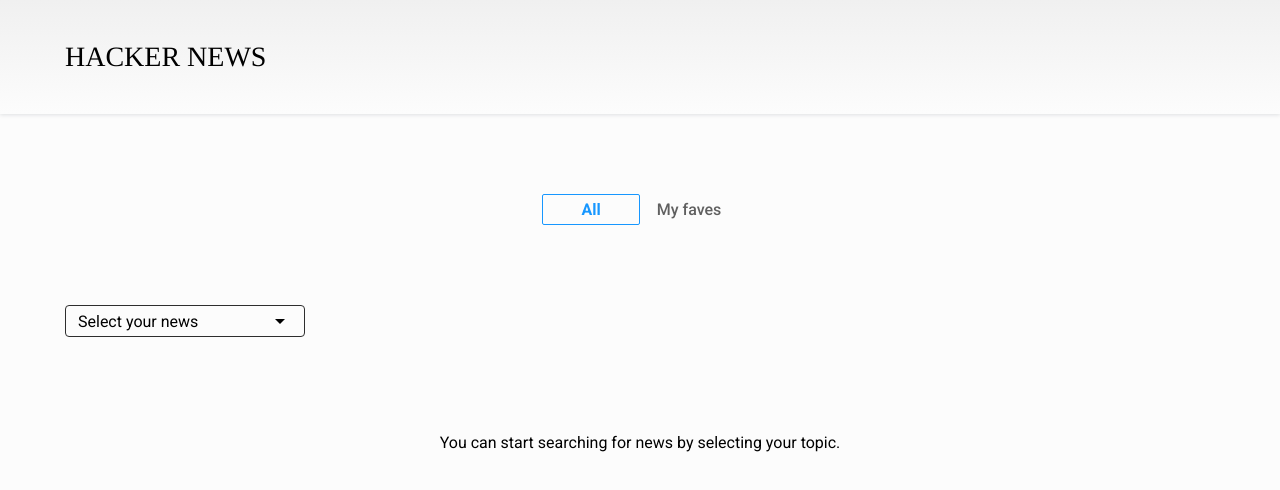
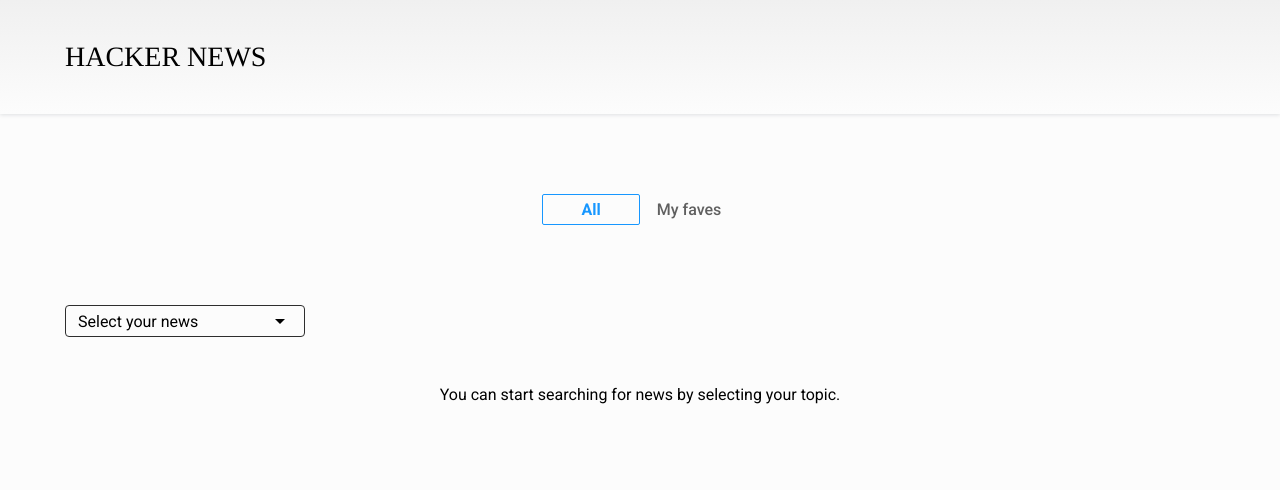
Before and after one commit to lavitzwind/hacker-news-challenge-reign, a React (Create React App) app: page / in a window 1280 px wide. Shown: the top 490 px of the page. Built offline with nearby package versions, Linux system fonts and the light colour scheme.

Commit message:
Adding infinite scroll && changing between tabs

```diff
--- a/package.json
+++ b/package.json
@@ -15,6 +15,7 @@
     "dayjs": "^1.11.4",
     "react": "^18.2.0",
     "react-dom": "^18.2.0",
+    "react-infinite-scroll-component": "^6.1.0",
     "react-router-dom": "^6.3.0",
     "react-scripts": "5.0.1",
     "styled-components": "^5.3.5",
--- a/public/index.html
+++ b/public/index.html
@@ -39,6 +39,7 @@
         --tab-border-color: #d6d6d6;
         --row-border-color: #979797;
         --row-background-color: #fff;
+        background-color: #fcfcfc;
       }
     </style>
     <title>Hacker News</title>
--- a/src/App.js
+++ b/src/App.js
@@ -3,18 +3,14 @@
 
 const Container = styled.div`
   display: flex;
+  flex-direction: column;
   width: 100%;
-  height: auto;
+  height: 100%;
 `;
-
-const handleScroll = (event) => {
-  console.log("scrollTop: ", event.currentTarget.scrollTop);
-  console.log("offsetHeight: ", event.currentTarget.offsetHeight);
-};
 
 function App() {
   return (
-    <Container onScroll={handleScroll}>
+    <Container>
       <Home />
     </Container>
   );
--- a/src/Components/Dropdown.jsx
+++ b/src/Components/Dropdown.jsx
@@ -6,8 +6,9 @@
 const Container = styled.div`
   display: flex;
   justify-content: center;
-  align-items: center;
+  align-items: flex-start;
   width: 100%;
+  height: 12vh;
   margin-top: 5rem;
 `;
 
@@ -89,10 +90,17 @@
   color: #343434;
   width: 100%;
   height: 100%;
+
   cursor: pointer;
 `;
 
-const Dropdown = ({ angularSearch, reactSearch, vueSearch }) => {
+const Dropdown = ({
+  angularSearch,
+  reactSearch,
+  vueSearch,
+  setDataNews,
+  tab,
+}) => {
   const [isOpen, setIsOpen] = useState(false);
   const [selected, setSelected] = useState("Select your news");
   const dropdownRef = useRef();
@@ -102,10 +110,10 @@
   const handleTopic = (topic) => {
     setSelected(topic);
     topic === "Angular"
-      ? angularSearch()
+      ? angularSearch() && setDataNews([])
       : topic === "React"
-      ? reactSearch()
-      : vueSearch();
+      ? reactSearch() && setDataNews([])
+      : vueSearch() && setDataNews([]);
   };
 
   const options = [
@@ -133,7 +141,11 @@
   ];
 
   return (
-    <Container>
+    <Container
+      style={{
+        display: tab === "all" ? "flex" : "none",
+      }}
+    >
       <DropdownContainer ref={dropdownRef}>
         <SelectWrapper onClick={() => setIsOpen(!isOpen)}>
           <DefaultText>
--- a/src/Components/NewsList.jsx
+++ b/src/Components/NewsList.jsx
@@ -12,7 +12,8 @@
   justify-content: center;
   align-items: center;
   width: 100%;
-  margin-top: 2rem;
+  height: 100%;
+  margin-top: 4rem;
 `;
 
 const NewsWrapper = styled.div`
@@ -78,9 +79,14 @@
   background-color: #eee;
 `;
 
-const NewsList = ({ dataNews, loader }) => {
+const NewsList = ({ dataNews, loader, tab }) => {
   return (
-    <Container>
+    <Container
+      style={{
+        marginTop: dataNews > 0 ? "4rem" : "-4rem",
+        display: tab === "all" ? "flex" : "none",
+      }}
+    >
       {loader ? (
         <CircularProgress
           style={{
@@ -90,8 +96,16 @@
         />
       ) : (
         <NewsWrapper>
-          {dataNews?.hits ? (
-            dataNews?.hits.map((item, index) => (
+          {dataNews.length > 0 ? (
+            dataNews
+              .filter(
+                (item) =>
+                  item.story_title !== null &&
+                  item.story_author !== null &&
+                  item.story_url !== null &&
+                  item.created_at !== null
+              )
+              .map((elem, index) => (
                 <NewsCard key={index}>
                   <TimeStamp>
                     <AccessTimeIcon
@@ -99,9 +113,9 @@
                         color: "#655",
                       }}
                     />
-                  {dayjs(item.created_at).fromNow()} by {item.author}
+                    {dayjs(elem.created_at).fromNow()} by {elem.author}
                   </TimeStamp>
-                <Title>{item.story_title}</Title>
+                  <Title>{elem.story_title}</Title>
                   <LikeCard>
                     <FavoriteBorderIcon
                       style={{
@@ -115,7 +129,11 @@
           ) : (
             <span
               style={{
-                marginTop: "4rem",
+                display: "flex",
+                justifyContent: "center",
+                alignItems: "flex-start",
+                height: "30vh",
+                marginTop: "3rem",
               }}
             >
               You can start searching for news by selecting your topic.
--- a/src/Components/Tabs.jsx
+++ b/src/Components/Tabs.jsx
@@ -1,5 +1,5 @@
 import styled from "styled-components";
-import { useState } from "react";
+import { useState, useEffect } from "react";
 
 const Container = styled.div`
   display: flex;
@@ -49,8 +49,12 @@
   transition: all 0.1s ease-in-out;
 `;
 
-const Tabs = () => {
+const Tabs = ({ setTab }) => {
   const [tabColor, setTabColor] = useState(true);
+
+  useEffect(() => {
+    tabColor ? setTab("all") : setTab("faves");
+  }, [tabColor, setTab]);
 
   return (
     <Container>
--- a/src/Pages/Home.jsx
+++ b/src/Pages/Home.jsx
@@ -1,5 +1,6 @@
 import styled from "styled-components";
-import { useState, useEffect } from "react";
+import { useState } from "react";
+import InfiniteScroll from "react-infinite-scroll-component";
 import axios from "axios";
 import Dropdown from "../Components/Dropdown";
 import Navbar from "../Components/Navbar";
@@ -10,27 +11,27 @@
   display: flex;
   flex-direction: column;
   width: 100%;
-  height: 200vh;
+  height: auto;
   background-color: var(--background-color);
 `;
 
 const Home = () => {
   const [page, setPage] = useState(0);
   const [dataNews, setDataNews] = useState([]);
+  const [dataSource, setDataSource] = useState([]);
   const [loader, setLoader] = useState(false);
+  const [tab, setTab] = useState("all");
 
-  const angularUrl =
-    "https://hn.algolia.com/api/v1/search_by_date?query=angular&page=0";
-  const reactUrl =
-    "https://hn.algolia.com/api/v1/search_by_date?query=reactjs&page=0";
-  const vueUrl =
-    "https://hn.algolia.com/api/v1/search_by_date?query=vue&page=0";
+  const angularUrl = `https://hn.algolia.com/api/v1/search_by_date?query=angular&page=${page}`;
+  const reactUrl = `https://hn.algolia.com/api/v1/search_by_date?query=reactjs&page=${page}`;
+  const vueUrl = `https://hn.algolia.com/api/v1/search_by_date?query=vue&page=${page}`;
 
   const angularSearch = async () => {
     try {
-      setLoader(true);
+      dataNews.length === 0 ? setLoader(true) : setLoader(false);
       const res = await axios.get(`${angularUrl}`);
-      setDataNews(res.data);
+      setDataSource(res.data);
+      setDataNews((prev) => [...prev, ...res.data.hits]);
       setLoader(false);
     } catch (err) {
       console.log(err);
@@ -39,9 +40,10 @@
 
   const reactSearch = async () => {
     try {
-      setLoader(true);
+      dataNews.length === 0 ? setLoader(true) : setLoader(false);
       const res = await axios.get(`${reactUrl}`);
-      setDataNews(res.data);
+      setDataSource(res.data);
+      setDataNews((prev) => [...prev, ...res.data.hits]);
       setLoader(false);
     } catch (err) {
       console.log(err);
@@ -50,26 +52,48 @@
 
   const vueSearch = async () => {
     try {
-      setLoader(true);
+      dataNews.length === 0 ? setLoader(true) : setLoader(false);
       const res = await axios.get(`${vueUrl}`);
-      setDataNews(res.data);
+      setDataSource(res.data);
+      setDataNews((prev) => [...prev, ...res.data.hits]);
       setLoader(false);
     } catch (err) {
       console.log(err);
     }
   };
 
+  const scrollData = () => {
+    setPage((prev) => prev + 1);
+    if (dataSource.query === "angular") {
+      angularSearch();
+    } else if (dataSource.query === "reactjs") {
+      reactSearch();
+    } else if (dataSource.query === "vue") {
+      vueSearch();
+    }
+  };
+
+  const handleTabs = () => {};
+
   return (
+    <InfiniteScroll
+      dataLength={dataNews.length}
+      next={() => scrollData()}
+      hasMore={true}
+    >
       <Container>
         <Navbar />
-      <Tabs />
+        <Tabs setTab={setTab} />
         <Dropdown
           angularSearch={angularSearch}
           reactSearch={reactSearch}
           vueSearch={vueSearch}
+          setDataNews={setDataNews}
+          tab={tab}
         />
-      <NewsList dataNews={dataNews} loader={loader} />
+        <NewsList dataNews={dataNews} loader={loader} tab={tab} />
       </Container>
+    </InfiniteScroll>
   );
 };
 
```
Also changed, not shown: 1 other file (tests, documents, lock files or other folders). Lines whose indentation alone changed are shown as unchanged.
